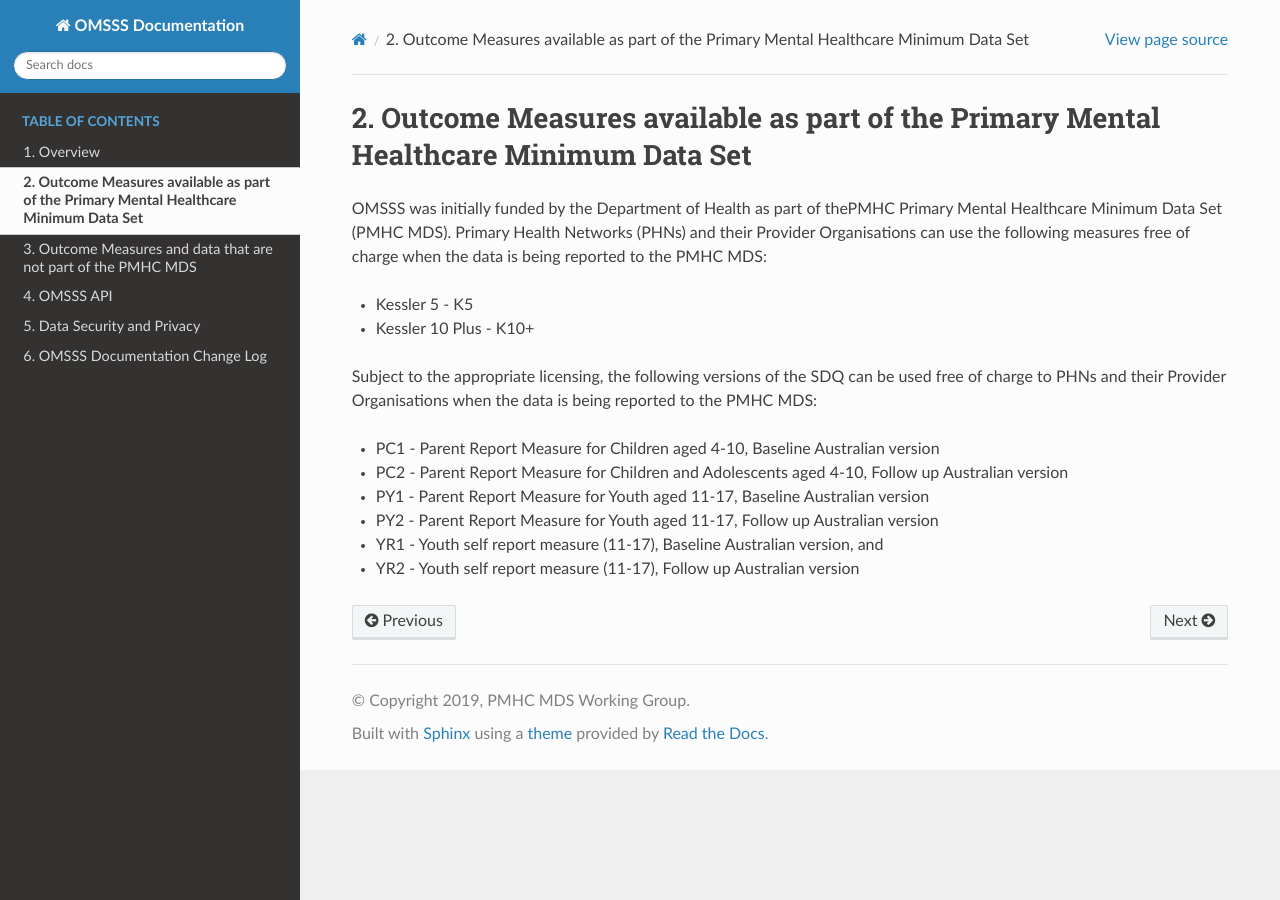
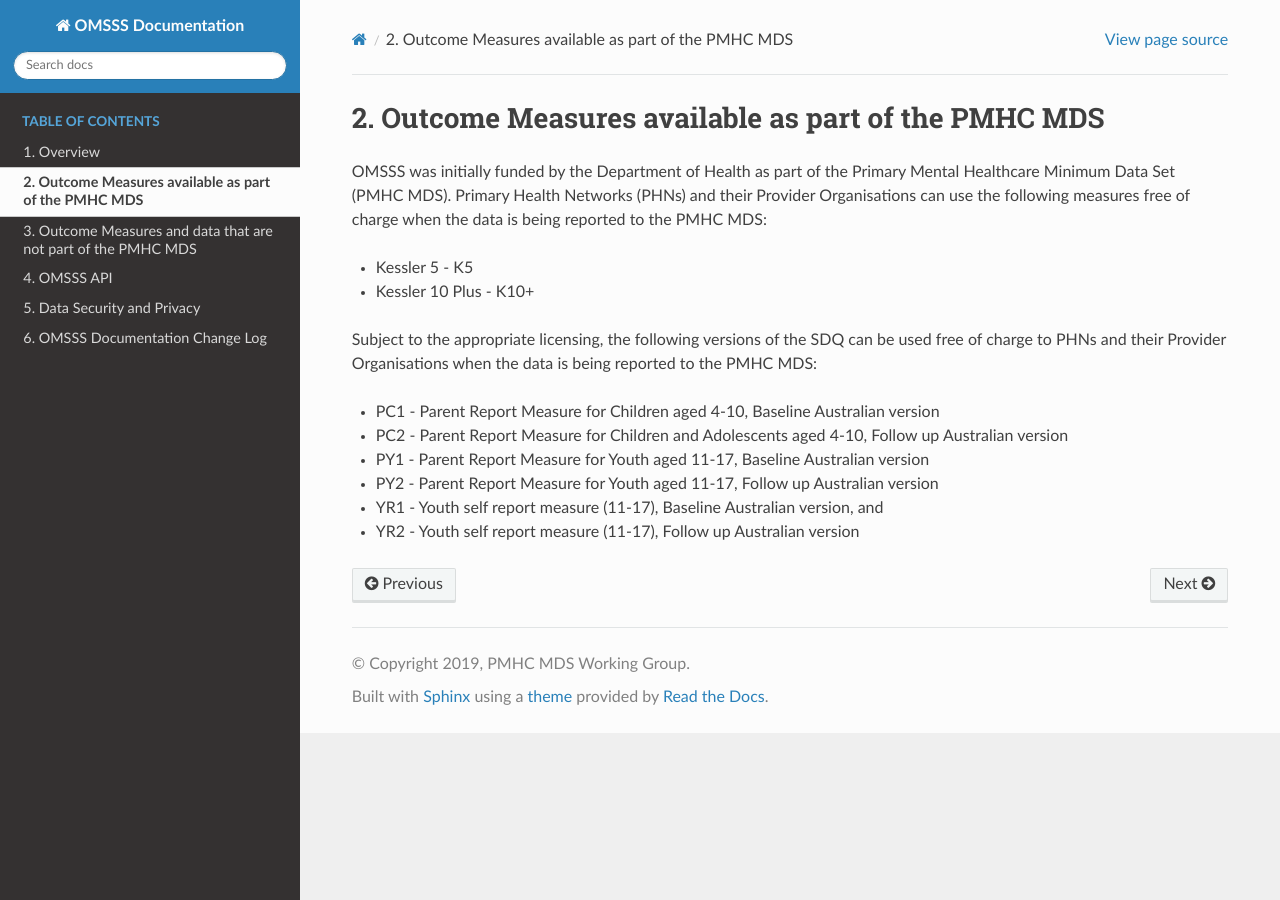
Before and after one commit to logicly-au/docs.omsss.online, a Sphinx documentation site: the page built from doc/pmhc-outcome-measures.rst, in a window 1280 px wide. Built offline with Sphinx 7.4.7 and the Read the Docs theme 2.0.0, drawn with Linux system fonts in a browser that asks for light colours; the version number could not be read and is left out.

Commit message:
Fixing spelling error.

```diff
--- a/doc/pmhc-outcome-measures.rst
+++ b/doc/pmhc-outcome-measures.rst
@@ -1,9 +1,9 @@
 .. _pmhc-outcome-measures:
 
-Outcome Measures available as part of the Primary Mental Healthcare Minimum Data Set
-------------------------------------------------------------------------------------
+Outcome Measures available as part of the PMHC MDS
+--------------------------------------------------
 
-OMSSS was initially funded by the Department of Health as part of thePMHC
+OMSSS was initially funded by the Department of Health as part of the
 Primary Mental Healthcare Minimum Data Set (PMHC MDS). Primary Health Networks (PHNs)
 and their Provider Organisations can use the following measures free of
 charge when the data is being reported to the PMHC MDS:
```
